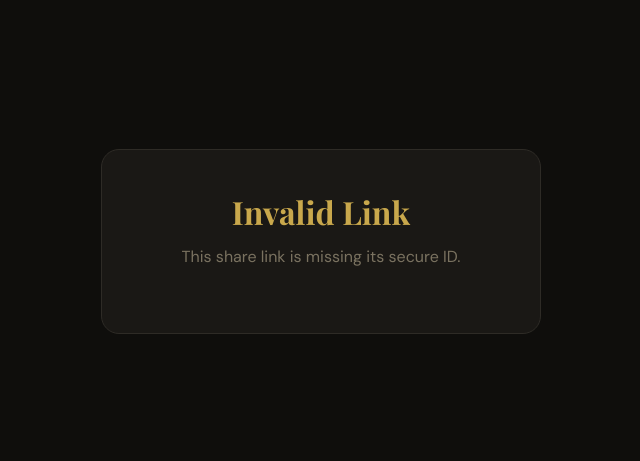
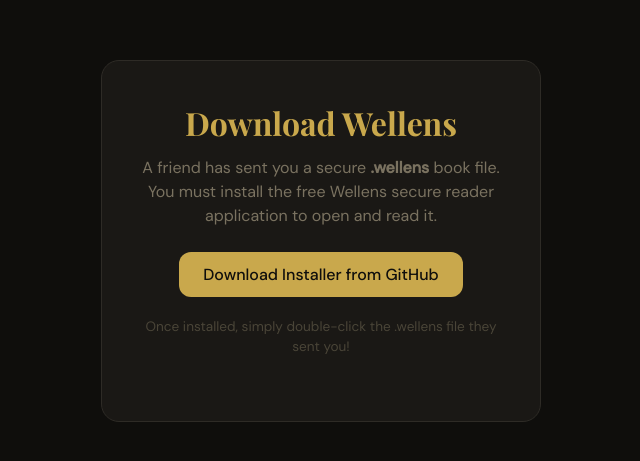
Before and after one commit to Rufuscsc/wellens, an Electron app: page share.html in a window 1280 px wide. Shown: the part 159-620 px from the top of the page, without its empty margins (319-959 px from the left). Drawn offline with nearby package versions, Linux system fonts and the light colour scheme.

Commit message:
Update share.html fallback state

```diff
--- a/share.html
+++ b/share.html
@@ -31,7 +31,7 @@
       <p>It looks like you don't have the <strong>Wellens</strong> secure reader application installed on this device. You need it to open and read encrypted shared books.</p>
 
       <!-- We point directly to a Github Releases installer for the target repo! -->
-      <a href="https://github.com/Rufuscsc/wellens/releases/latest/download/Wellens.Setup.1.0.0.exe" class="btn">Download Wellens for Windows</a>
+      <a href="https://github.com/Rufuscsc/wellens/releases/latest/" class="btn" target="_blank">Download Wellens for Windows</a>
 
       <p style="margin-top:20px; font-size: 0.85em; color: #4a4538">Once installed, simply click your share link again!</p>
     </div>
@@ -43,7 +43,12 @@
 
     if (!id) {
       document.getElementById('loader').style.display = 'none';
-      document.getElementById('fallback').innerHTML = "<h1>Invalid Link</h1><p>This share link is missing its secure ID.</p>";
+      document.getElementById('fallback').innerHTML = `
+        <h1>Download Wellens</h1>
+        <p>A friend has sent you a secure <strong>.wellens</strong> book file. You must install the free Wellens secure reader application to open and read it.</p>
+        <a href="https://github.com/Rufuscsc/wellens/releases/latest/" class="btn" target="_blank">Download Installer from GitHub</a>
+        <p style="margin-top:20px; font-size: 0.85em; color: #4a4538">Once installed, simply double-click the .wellens file they sent you!</p>
+      `;
       document.getElementById('fallback').style.display = 'block';
     } else {
       // 1. Try launching the OS-native deep link to pop open the desktop app
```
